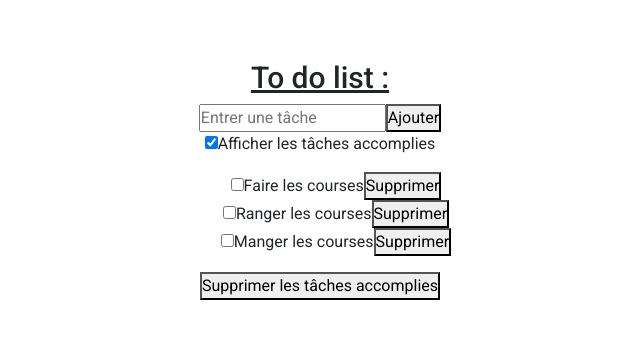
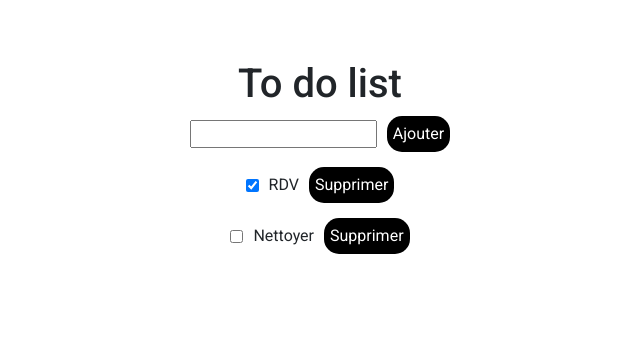
Before and after one commit to chimitslucie/todolist, a React (Create React App) app: page / in a window 1280 px wide. Shown: the top 338 px of the page, without its empty margins (335-975 px from the left). Built offline with nearby package versions, Linux system fonts and the light colour scheme.

Commit message:
Ajout d'une tache + style

```diff
--- a/src/App.jsx
+++ b/src/App.jsx
@@ -1,30 +1,12 @@
-import { useTodos } from "./Components/useTodos";
-import { Form } from "./Components/form";
+import TodoList from "./Components/ToDoList";
 
 function App() {
-
-  const { visibleTodos, removeTodo, clearCompleted, toggleFilter, toggleTodo, showCompleted } = useTodos()
-
   return (
     <div className="App">
-      <h1 className="title">
-        To do list :
-      </h1>
-      <Form />
-      <p>
-        <input type="checkbox" checked={showCompleted} onChange={toggleFilter} />
-        Afficher les tâches accomplies
-      </p>
-      <ul>
-        {visibleTodos.map(todo => (<li key={todo.name}>
-          <input type="checkbox" onChange={() => toggleTodo(todo)} checked={todo.checked} />
-          {todo.name}
-          <button onClick={() => removeTodo(todo)}>Supprimer</button>
-        </li>))}
-      </ul>
-      <button onClick={clearCompleted}>Supprimer les tâches accomplies</button>
-    </div >
-  );
+      <h1 className="appTitle">To do list</h1>
+      <TodoList />
+    </div>
+  )
 }
 
 export default App;
--- /dev/null
+++ b/src/Components/ToDoList.jsx
@@ -0,0 +1,65 @@
+import { useState } from "react";
+import TodoItem from "./TodoItem";
+
+function TodoList() {
+
+    const [tasks, setTasks] = useState([
+        {
+            id: 1,
+            text: 'RDV',
+            completed: true
+        },
+        {
+            id: 2,
+            text: 'Nettoyer',
+            completed: false
+        }
+    ]);
+
+    const [text, setText] = useState('');
+
+    function addTask(text) {
+        const newTask = {
+            id: Date.now,
+            text,
+            completed: false
+        };
+        setTasks([...tasks, newTask]);
+        setText('');
+    }
+
+    function deleteTask(id) {
+        setTasks(tasks.filter(tasks => tasks.id !== id));
+    }
+
+    function toggleCompleted(id) {
+        setTasks(tasks.map(task => {
+            if (task.id === id) {
+                return { ...task, completed: !task.completed };
+            } else {
+                return task;
+            }
+        }));
+    }
+
+    return (
+        <div className="todo-list">
+            <input
+            className="todoInput"
+                value={text}
+                onChange={e => setText(e.target.value)}
+            />
+            <button className="todoInputBtn" onClick={() => addTask(text)}>Ajouter</button>
+            {tasks.map(task => (
+                <TodoItem
+                    key={task.id}
+                    task={task}
+                    deleteTask={deleteTask}
+                    toggleCompleted={toggleCompleted}
+                />
+            ))}
+        </div>
+    );
+}
+
+export default TodoList
--- /dev/null
+++ b/src/Components/TodoItem.jsx
@@ -0,0 +1,25 @@
+import React from "react";
+
+function TodoItem({ task, deleteTask, toggleCompleted }) {
+
+    function handleChange() {
+        toggleCompleted(task.id);
+    }
+
+    return (
+        <div className="todo-item">
+            <input
+            className="itemCheckbox"
+                type="checkbox"
+                checked={task.completed}
+                onChange={handleChange}
+            />
+            <p className="itemText">{task.text}</p>
+            <button className="itemBtn" onClick={() => deleteTask(task.id)}>
+                Supprimer
+            </button>
+        </div>
+    );
+}
+
+export default TodoItem;
--- a/src/Components/form.jsx
+++ /dev/null
@@ -1,20 +0,0 @@
-import { useState } from "react";
-
-export function Form() {
-
-    const [task, setTask] = useState("");
-
-    const handleSubmit = (e) => {
-        e.preventDefault();
-        console.log(task);
-        <input type="checkbox" />
-        { task }
-    }
-
-    return (
-        <form onSubmit={handleSubmit}>
-            <input type="text" name="tache" placeholder="Entrer une tâche" value={task} onChange={(e) => setTask(e.target.value)} />
-            <button type="submit">Ajouter</button>
-        </form>
-    )
-}
--- a/src/Components/useTodos.jsx
+++ /dev/null
@@ -1,71 +0,0 @@
-import { useCallback, useReducer } from "react";
-
-function todosReducer(state, action) {
-    if (action.type === 'REMOVE_TODO') {
-        return {
-            ...state,
-            todos: state.todos.filter(todo => todo !== action.payload)
-        }
-    }
-    if (action.type === 'TOGGLE_TODO') {
-        return {
-            ...state,
-            todos: state.todos.map(todo => todo === action.payload ? {
-                ...todo,
-                checked: !todo.checked
-            } : todo)
-        }
-    }
-    if (action.type === 'CLEAR_COMPLETED') {
-        return {
-            ...state,
-            todos: state.todos.filter(todo => !todo.checked)
-        }
-    }
-    if (action.type === 'TOGGLE_FILTER') {
-        return {
-            ...state,
-            showCompleted: !state.showCompleted
-        }
-    }
-    return state
-}
-
-export function useTodos() {
-    const [state, dispatch] = useReducer(todosReducer, {
-        showCompleted: true,
-        todos: [{
-            name: 'Faire les courses',
-            checked: false
-        }, {
-            name: 'Ranger les courses',
-            checked: false
-        }, {
-            name: 'Manger les courses',
-            checked: false
-        }]
-    })
-
-    const visibleTodos = state.showCompleted ? state.todos : state.todos.filter(t => !t.checked)
-
-    return {
-        showCompleted: state.showCompleted ,
-        visibleTodos: visibleTodos,
-        toggleTodo: useCallback(
-            (todo) => dispatch({ type: 'TOGGLE_TODO', payload: todo }),
-            [],
-        ),
-        removeTodo: useCallback(
-            (todo) => dispatch({ type: 'REMOVE_TODO', payload: todo }),
-            [],
-        ),
-        clearCompleted: useCallback(
-            () => dispatch({ type: 'CLEAR_COMPLETED' }),
-            [],
-        ),
-        toggleFilter: useCallback(
-            () => dispatch({ type: 'TOGGLE_FILTER' }),
-            [],
-        ),
-    }
-}
--- /dev/null
+++ b/src/Style/Components/TodoItem.scss
@@ -0,0 +1,24 @@
+.todo-item {
+    display: flex;
+    align-items: center;
+    justify-content: center;
+    margin-top: 15px;
+}
+
+.itemText {
+    margin: 0 10px;
+}
+
+.itemBtn {
+    padding: 5px 5px ;
+    border: 1px solid transparent;
+    border-radius: 15px;
+    background: black;
+    color: white;
+
+    &:hover {
+        border: 1px solid black;
+        background: white;
+        color: black;
+    }
+}
--- /dev/null
+++ b/src/Style/Components/todoList.scss
@@ -0,0 +1,17 @@
+.todoInput {
+    margin-right: 10px;
+
+    &Btn {
+        padding: 5px;
+        border-radius: 15px;
+        border: 1px solid transparent;
+        background: black;
+        color: white;
+
+        &:hover {
+            border: 1px solid black;
+            background: white;
+            color: black;
+        }
+    }
+}
--- a/src/Style/main.scss
+++ b/src/Style/main.scss
@@ -1,13 +1,14 @@
 @import './Utils/Reset.scss';
 @import './Utils/Font.scss';
+@import './Components/TodoItem.scss';
+@import './Components/todoList.scss';
 @import '~bootstrap/scss/bootstrap';
 
 .App {
+    display: flex;
+    align-items: center;
+    flex-direction: column;
+    justify-content: center;
     text-align: center;
     padding: 60px 0 0 30px;
 }
-
-.title {
-    font-size: 30px;
-    text-decoration: underline;
-}
```
Also changed, not shown: src/App.css (added).
